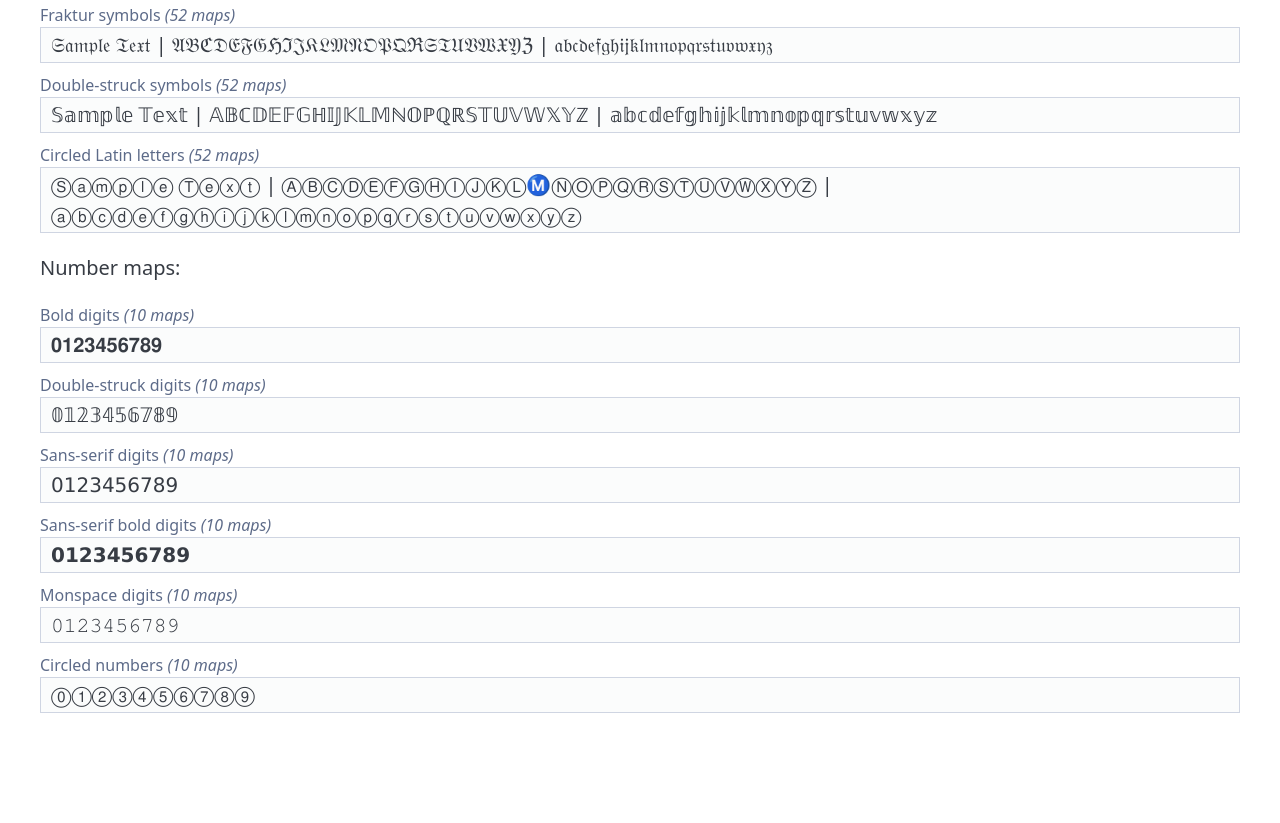
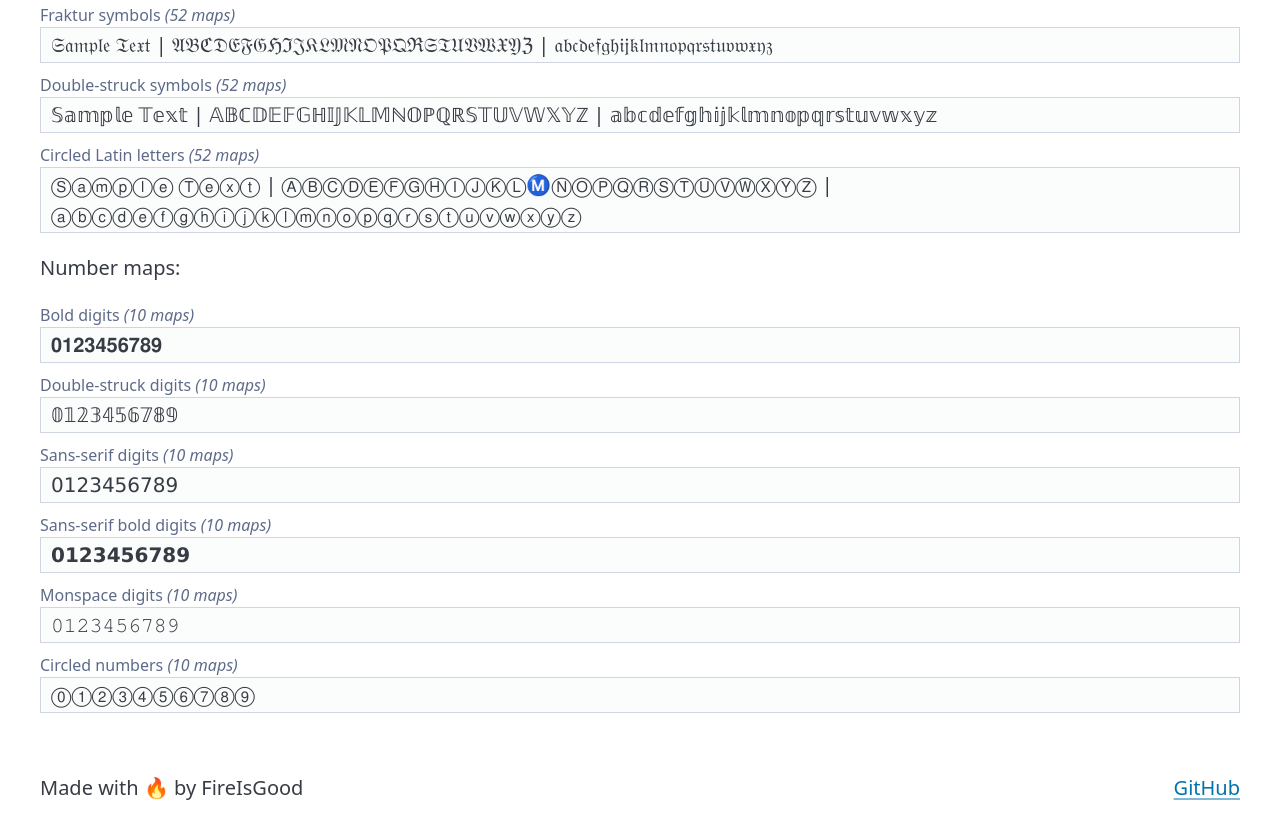
Before and after one commit to FireIsGood/fancy-text, an Astro site: page / in a window 1280 px wide. Shown: the part 822-1645 px from the top of the page. Before the commit the page ends 1575 px from the top, so only its background shows below. Built offline with nearby package versions, Linux system fonts and the light colour scheme; Astro itself is replaced by a stand-in of ours.

Commit message:
feat: add footer

```diff
--- a/src/pages/index.astro
+++ b/src/pages/index.astro
@@ -21,10 +21,15 @@ import ThemeToggle from "@/components/ThemeToggle.svelte";
     </p>
     <Converter client:load />
   </main>
+  <footer class="container">
+    <p>Made with 🔥 by FireIsGood</p>
+    <p><a href="https://github.com/FireIsGood/fancy-text">GitHub</a></p>
+  </footer>
 </Layout>
 
 <style>
-  header {
+  header,
+  footer {
     display: flex;
     align-items: center;
     justify-content: space-between;
```
